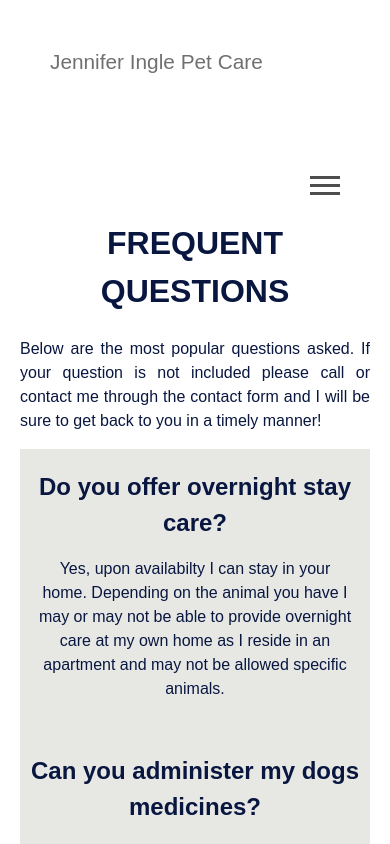
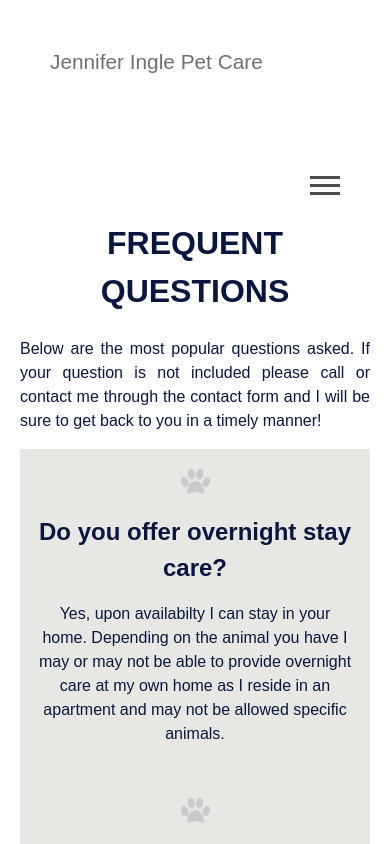
Before and after one commit to tylorkolbeck/petcare, a React (Create React App) app: page /faq in a window 390 px wide. Shown: the top 844 px of the page. Built offline with nearby package versions, Linux system fonts and the light colour scheme; a web font is replaced by a local one.

Commit message:
added paws img to mobile

```diff
--- a/src/Containers/Faq/Faq.css
+++ b/src/Containers/Faq/Faq.css
@@ -47,7 +47,18 @@
     }
 
     .Faq__dog_paw_image {
-        display: none;
+        /* display: none; */
+        display: block;
+        width: 100%;
+        height: 25px;
+        padding: 10px;
+        background-repeat: no-repeat;
+        background-position: center;
+        background-size: contain;
+        /* background: red; */
+    }
+    .Faq__dog_paw_image:first-of-type {
+        margin-top: 20px;
     }
     .Faq__question p {
         padding: 16px;
--- a/src/Containers/Services/Services.js
+++ b/src/Containers/Services/Services.js
@@ -22,6 +22,7 @@ class Services extends Component {
 
           <div className="Services__info_bar_container">
 
+            {/* ## SERVICES ## */}
             <div className="Services__info_bar" style={{background: '#CBCACE'}}>
               <div className="Services__image_container_mobile" style={{backgroundImage: `url(${medical_kit})`}}></div>
                 <h2>ALL ANIMALS WELCOME</h2>
@@ -29,50 +30,49 @@ class Services extends Component {
               </div>
             <div className="Services__image_container" style={{backgroundImage: `url(${dog_print})`}}></div>
 
-
+            {/* ## SERVICES ## */}
             <div className="Services__image_container" style={{backgroundImage: `url(${dog_bowl})`}}></div>
             <div className="Services__info_bar" style={{background: '#E7E8E4'}}>
               <div className="Services__image_container_mobile" style={{backgroundImage: `url(${dog_collar_blue})`}}></div>
-
               <h2>DAILY FEEDINGS</h2>
               <p>Available for feedings morning, afternoon and night to meet the needs of your pet. </p>
               <p className="Services__note"> *If you have any hesitation with your exotic pet please conatct me and I can let you know if I am able to provide adequete care for your animal friend.</p>
             </div>
 
+            {/* ## SERVICES ## */}
             <div className="Services__info_bar" style={{background: '#9AABBA'}}>
               <div className="Services__image_container_mobile" style={{backgroundImage: `url(${dog_collar_grey})`}}></div>
-
                 <h2>POTTY BREAKS</h2>
                 <p>Shorter 15 minute potty breaks are available for those that just need a quick visit.</p>
               </div>
             <div className="Services__image_container" style={{backgroundImage: `url(${dog_collar_blue})`}}></div>
 
-
+            {/* ## SERVICES ## */}
             <div className="Services__image_container" style={{backgroundImage: `url(${dog_collar_grey})`}}></div>
             <div className="Services__info_bar" style={{background: '#CBCACE'}}>
               <div className="Services__image_container_mobile" style={{backgroundImage: `url(${dog_collar_blue})`}}></div>
-
                 <h2>LONG WALKS</h2>
                 <p>Longer 30-45 minute walks are available* for those that need a little extra time to get all that pent up energy out!</p>
                 <p className="Services__note"> *Please note time depends on weather as well as breed/health status of your animal to ensure they are not overexurted. </p>
               </div>
 
+            {/* ## SERVICES ## */}
             <div className="Services__info_bar" style={{background: '#E7E8E4'}}>
               <div className="Services__image_container_mobile" style={{backgroundImage: `url(${medical_kit})`}}></div>
-
                 <h2>MEDICATION ADMINISTRATION</h2>
                 <p>Experienced in giving oral and sub quetanious medications if your pets requires them.</p>
               </div>
             <div className="Services__image_container" style={{backgroundImage: `url(${animal_needle_grey})`}}></div>
 
+            {/* ## SERVICES ## */}
             <div className="Services__image_container" style={{backgroundImage: `url(${medical_kit})`}}></div>
             <div className="Services__info_bar" style={{background: '#9AABBA'}}>
               <div className="Services__image_container_mobile" style={{backgroundImage: `url(${animal_needle_grey})`}}></div>
-
                 <h2>APPOINTMENTS</h2>
                 <p>Ability to transport your pet to and from apointments with a veterinarian, groomer, trainer or wherever your pet may need to go.</p>
               </div>
 
+            {/* ## SERVICES ## */}
             <div className="Services__info_bar" style={{background: '#CBCACE'}}>
               <div className="Services__image_container_mobile" style={{backgroundImage: `url(${medical_kit})`}}></div>
                 <h2>SUPPLY RUN</h2>
@@ -81,7 +81,7 @@ class Services extends Component {
             <div className="Services__image_container" style={{backgroundImage: `url(${dog_bone})`}}></div>
 
 
-          <div style={{margin: 'auto', marginTop: '40px'}}>
+            <div style={{margin: 'auto', marginTop: '40px', textAlign: 'center'}}>
               <h2>DOWNLOAD MY SERVICES AND PRICE GUIDE</h2>
             </div>
 
```
Lines whose indentation alone changed are shown as unchanged.
